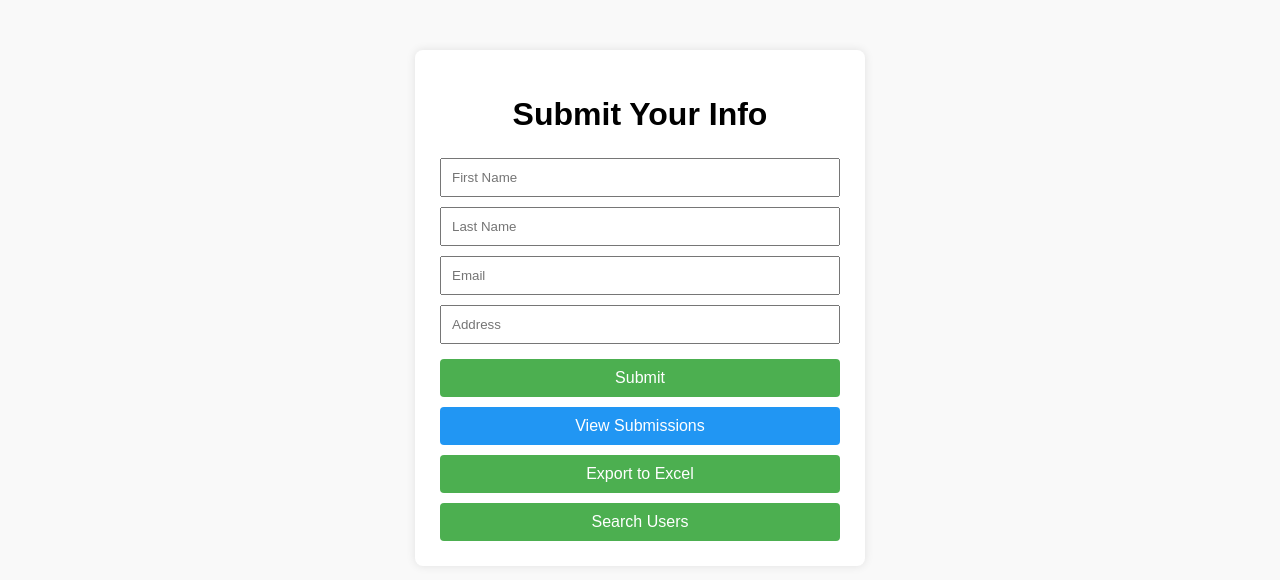
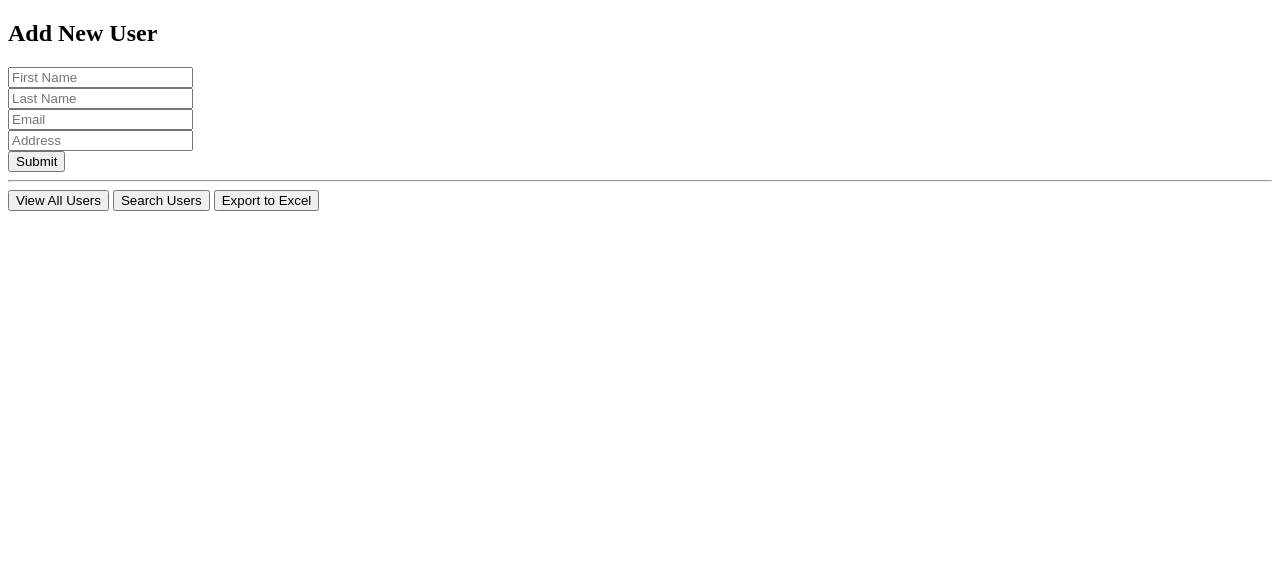
Before and after one commit to tjmaisuria/flask-form-app, a Flask app: page / in a window 1280 px wide. Shown: the top 580 px of the page. Run offline with Flask 3, Linux system fonts and the light colour scheme.

Commit message:
Update index.html

```diff
--- a/templates/index.html
+++ b/templates/index.html
@@ -1,30 +1,21 @@
 <!DOCTYPE html>
-<html lang="en">
+<html>
 <head>
-    <meta charset="UTF-8">
-    <title>Flask Form App</title>
-    <link rel="stylesheet" href="{{ url_for('static', filename='style.css') }}">
+    <title>User Form</title>
 </head>
 <body>
-    <div class="container">
-        <h1>Submit Your Info</h1>
+    <h2>Add New User</h2>
+    <form method="POST" action="/submit">
+        <input type="text" name="first_name" placeholder="First Name" required><br>
+        <input type="text" name="last_name" placeholder="Last Name" required><br>
+        <input type="email" name="email" placeholder="Email" required><br>
+        <input type="text" name="address" placeholder="Address" required><br>
+        <button type="submit">Submit</button>
+    </form>
 
-        <!-- Submission Form -->
-        <form action="/submit" method="post">
-            <input type="text" name="firstname" placeholder="First Name" required>
-            <input type="text" name="lastname" placeholder="Last Name" required>
-            <input type="email" name="email" placeholder="Email" required>
-            <input type="text" name="address" placeholder="Address" required>
-            <button type="submit">Submit</button>
-        </form>
-
-        <!-- View & Export Buttons -->
-        <div class="buttons">
-            <a href="/view"><button class="view-btn">View Submissions</button></a>
-            <a href="/export"><button class="export-btn">Export to Excel</button></a>
-            <a href="/search"><button>Search Users</button></a>
-
-        </div>
-    </div>
+    <hr>
+    <a href="/view"><button>View All Users</button></a>
+    <a href="/search"><button>Search Users</button></a>
+    <a href="/export"><button>Export to Excel</button></a>
 </body>
 </html>
```
